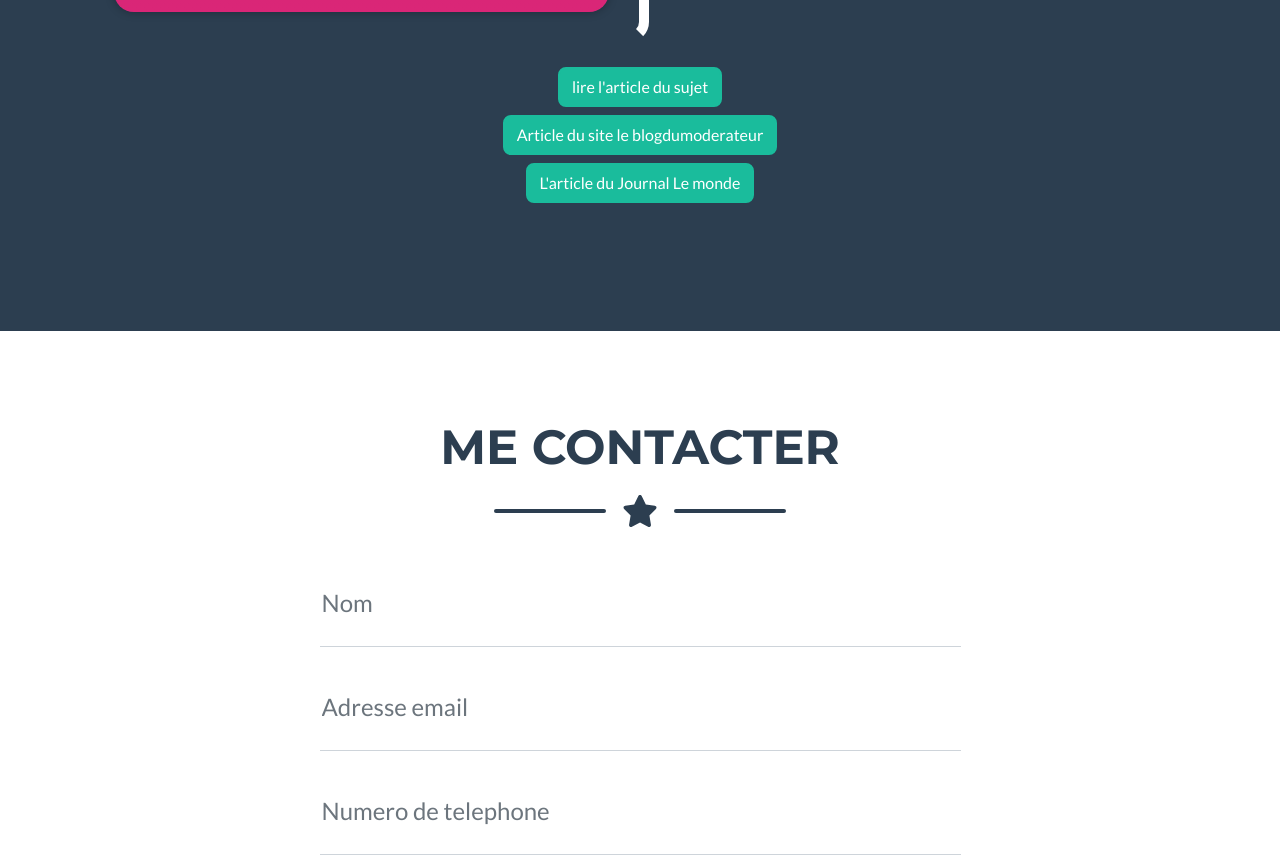
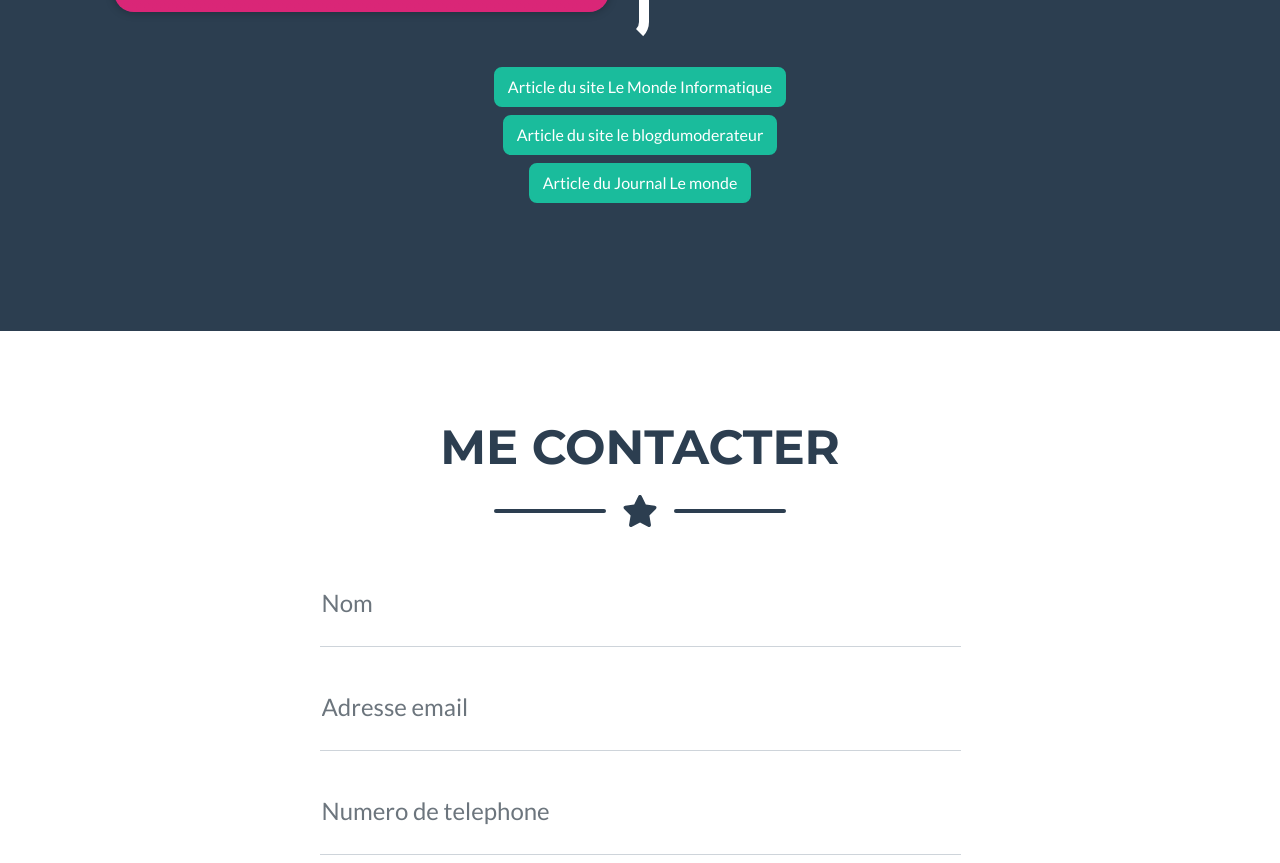
Before and after one commit to vycepic/vycepic.github.io, a plain HTML site: page index.html in a window 1280 px wide. Shown: the part 3851-4714 px from the top of the page. Drawn offline with nearby package versions, Linux system fonts and the light colour scheme.

Commit message:
Update index.html

```diff
--- a/index.html
+++ b/index.html
@@ -214,7 +214,7 @@
 
                         </div>
                     </div>
-                    <div class="container"style="text-align: center;"><a type="button" class="btn btn-primary mb-2"  href="https://www.lemondeinformatique.fr/actualites/lire-l-ia-generative-pousse-les-developpeurs-vers-l-ingenierie-de-l-invite-91234.html">lire l'article du sujet</a>
+                    <div class="container"style="text-align: center;"><a type="button" class="btn btn-primary mb-2"  href="https://www.lemondeinformatique.fr/actualites/lire-l-ia-generative-pousse-les-developpeurs-vers-l-ingenierie-de-l-invite-91234.html">Article du site Le Monde Informatique</a>
                     </div>
                     <br>
                     <br>
@@ -223,7 +223,7 @@
                     </div>
 
                     </div>
-                    <div class="container"style="text-align: center;"><a type="button" class="btn btn-primary mb-2" style="text-align: center;" href="https://www.lemonde.fr/pixels/article/2023/11/06/intelligence-artificielle-openai-le-developpeur-de-chatgpt-promet-des-superpouvoirs-pour-tous_6198583_4408996.html">L'article du Journal Le monde</a>
+                    <div class="container"style="text-align: center;"><a type="button" class="btn btn-primary mb-2" style="text-align: center;" href="https://www.lemonde.fr/pixels/article/2023/11/06/intelligence-artificielle-openai-le-developpeur-de-chatgpt-promet-des-superpouvoirs-pour-tous_6198583_4408996.html">Article du Journal Le monde</a>
                     </div>
             <!-- About Section Button-->
             <div class="text-center mt-4">
```
